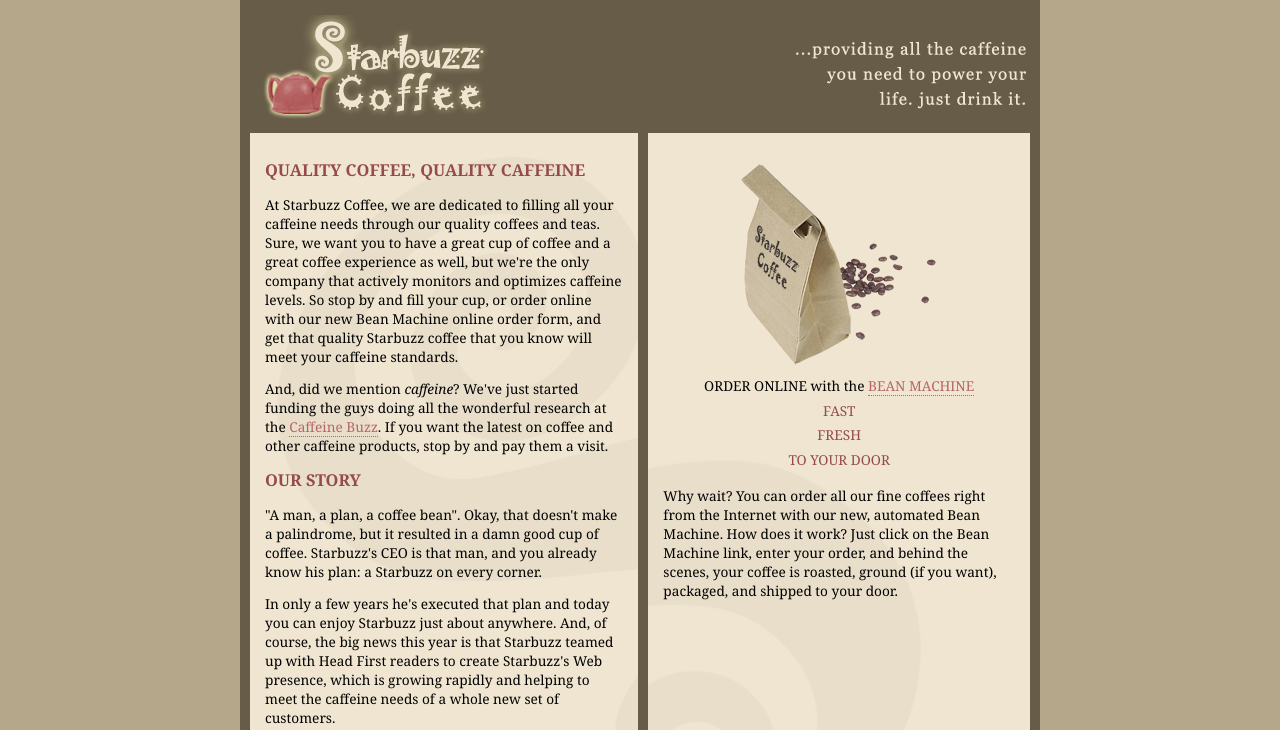
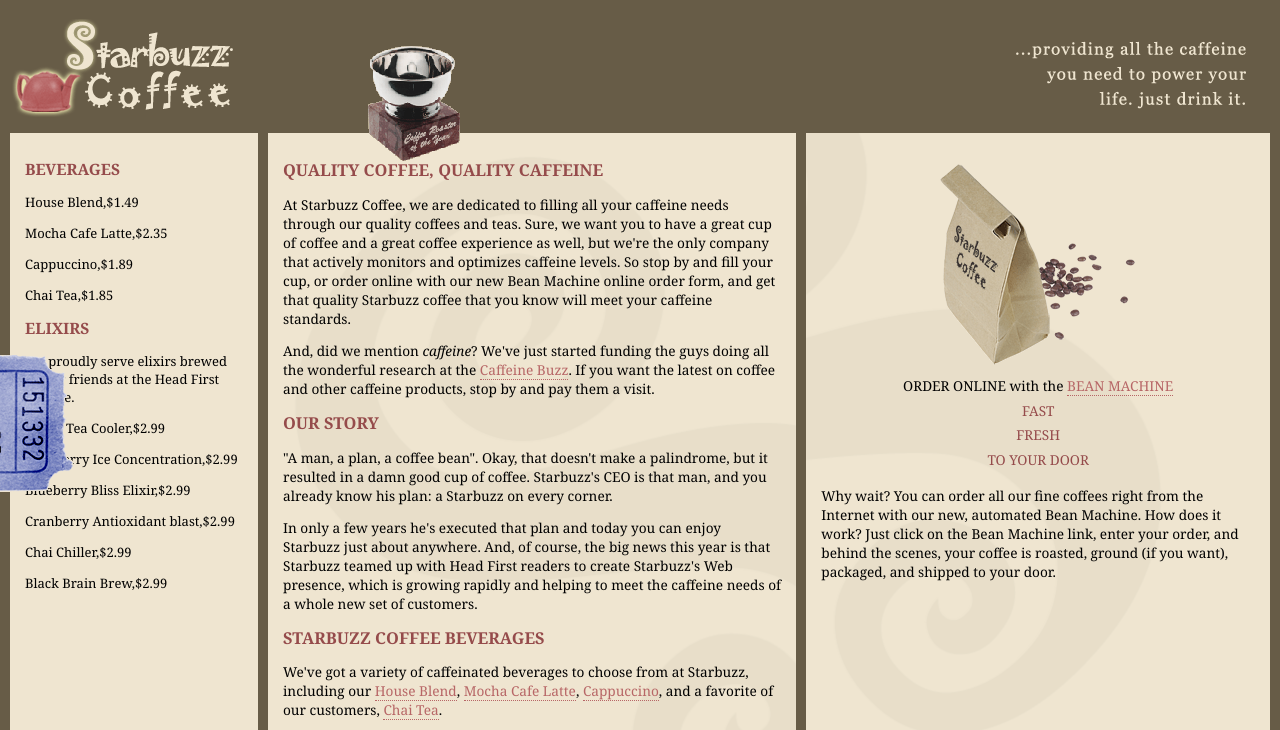
Before and after one commit to xiao-hanhan/coffee, a plain HTML site: page index.html in a window 1280 px wide. Shown: the top 730 px of the page. Drawn offline with Linux system fonts and the light colour scheme.

Commit message:
添加了动画

```diff
--- a/index.html
+++ b/index.html
@@ -7,12 +7,42 @@
   </head>
 
   <body>
+
   <div id="allcontent">
+
+   <div id="header">
+    <img id ="headerLogo" src="images/header1.gif" alt="Starbuzz Coffee header image">
+    <img id ="headerSlogan" src ="images/header2.gif" alt="Providing all the caffeine you need to power your life.">
+   </div>
+
+   <div id ="award">
+      <img src ="images/award.gif" alt="Roaster of the Year award">
+    </div>
+
+   <div id="coupon">
+      <a href="freecoffee.html"title="click here to get your free coffee">
+        <img src="images/ticket.gif"alt="Starbuzz coupon ticket">
+      </a>
+   </div>
+
    <div id="tableContainer">
+
     <div id="tableRow">
 
-    <div id="header">
-      <img src="images/header.gif" alt="Starbuzz Coffee header image">
+    <div id="drink">
+      <h1>BEVERAGES</h1>
+        <P>House Blend,$1.49</P>
+        <p>Mocha Cafe Latte,$2.35</p>
+        <p>Cappuccino,$1.89</p>
+        <p>Chai Tea,$1.85</p>
+        <h1>ELIXIRS</h1>
+        <p>We proudly serve elixirs brewed by our friends at the Head First Lounge.</p>
+        <p>Green Tea Cooler,$2.99</p>
+        <p>Raspberry Ice Concentration,$2.99</p>
+        <p>Blueberry Bliss Elixir,$2.99</p>
+        <p>Cranberry Antioxidant blast,$2.99</p>
+        <p>Chai Chiller,$2.99</p>
+        <p>Black Brain Brew,$2.99</p>
     </div>
 
     <div id="main">
--- a/starbuzz.css
+++ b/starbuzz.css
@@ -9,6 +9,10 @@ body {
   background-color: #675c47;
   margin:           10px 10PX 0PX 10PX;
   height:           108px;
+}
+
+#headerSlogan {
+  float: right;
 }
 
 #main {
@@ -66,7 +70,6 @@ a:visited {
   border-bottom:    thin dotted #675c47;
 }
 #allcontent{
-  width: 800px;
   padding-top: 5px;
   padding-bottom: 5px;
   background-color: #675c47;
@@ -81,3 +84,39 @@ div#tableContainer{
 /* div#tableRow{
   display: table-row;
 } */
+#drink {
+  display: table-cell;
+  background-color: #efe5d0;
+  width:20%;
+  padding :15px;
+  vertical-align: top;
+}
+#award {
+  position: absolute;
+  top: 45px;
+  left:365px;
+  z-index: 3;
+}
+#coupon {
+  position: fixed;
+  top: 350px;
+  position: fixed;
+  left: -200px;
+}
+#coupon a , img  {
+  border:none;
+}
+#coupon :hover {
+  position: fixed;
+  top: 350px;
+  animation:0.5s cartoon linear ;
+  animation-fill-mode: forwards;
+}
+@keyframes cartoon{
+  from{left:-200px;}
+  10%{left:-180px;}
+  20%{left:-160px;}
+  30%{left:-140px;}
+  50%{left:-120px;}
+  to{left:-20px;}
+}
```
Also changed, not shown: images/header1.gif (added), images/header2.gif (added).
